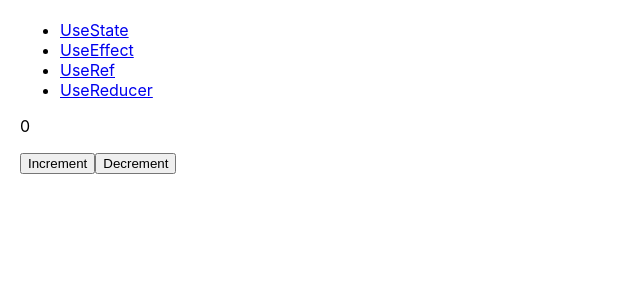
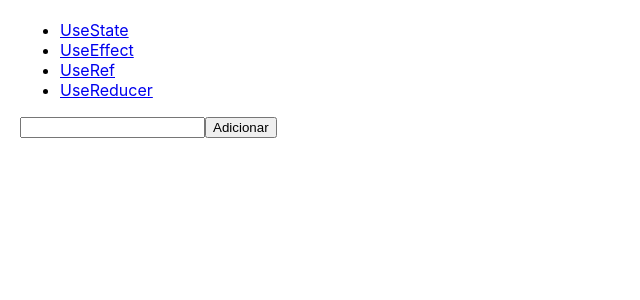
Before and after one commit to samuelrebula/hooks-react, a React (Create React App) app: page /useReducer in a window 1280 px wide. Shown: the top 300 px of the page, without its empty margins (0-640 px from the left). Built offline with nearby package versions, Linux system fonts and the light colour scheme.

Commit message:
New HookUseReducer

```diff
--- a/src/HookUseReducer.tsx
+++ b/src/HookUseReducer.tsx
@@ -1,22 +1,35 @@
-import { useReducer } from "react";
+import React, { useReducer, useState } from "react";
 
-type State = {
-  counter: number;
-};
+interface Task {
+  name: string;
+  isCompleted: boolean;
+}
 
-type Action = {
-  type: string;
-};
+interface State {
+  tasks: Task[];
+  tasksCount: number;
+}
 
-const reducer = (state: State, action: Action) => {
+type Action =
+  | { type: "add-task"; payload: string }
+  | { type: "toggle-task"; payload: number };
+
+const reducer = (state: State, action: Action): State => {
   switch (action.type) {
-    case "increment":
+    case "add-task":
       return {
-        counter: state.counter + 1,
+        ...state,
+        tasks: [...state.tasks, { name: action.payload, isCompleted: false }],
+        tasksCount: state.tasksCount + 1,
       };
-    case "decrement":
+    case "toggle-task":
       return {
-        counter: state.counter - 1,
+        ...state,
+        tasks: state.tasks.map((item, index) =>
+          index === action.payload
+            ? { ...item, isCompleted: !item.isCompleted }
+            : item
+        ),
       };
     default:
       return state;
@@ -24,15 +37,75 @@ const reducer = (state: State, action: Action) => {
 };
 
 const HookUseReducer: React.FC = () => {
-  const [state, dispatch] = useReducer(reducer, { counter: 0 });
+  const [state, dispatch] = useReducer(reducer, { tasks: [], tasksCount: 0 });
+
+  const [inputValue, setInputValue] = useState("");
 
   return (
     <div>
-      <p>{state.counter}</p>
-      <button onClick={() => dispatch({ type: "increment" })}>Increment</button>
-      <button onClick={() => dispatch({ type: "decrement" })}>Decrement</button>
+      <input
+        value={inputValue}
+        onChange={(e) => setInputValue(e.target.value)}
+      />
+      <button
+        onClick={() => {
+          dispatch({ type: "add-task", payload: inputValue });
+          setInputValue("");
+        }}
+      >
+        Adicionar
+      </button>
+
+      {state.tasks.map((task, index) => (
+        <p
+          key={index}
+          onClick={() => dispatch({ type: "toggle-task", payload: index })}
+          style={{ textDecoration: task.isCompleted ? "line-through" : "none" }}
+        >
+          {task.name}
+        </p>
+      ))}
     </div>
   );
 };
 
 export default HookUseReducer;
+
+// import { useReducer } from "react";
+
+// type State = {
+//   counter: number;
+// };
+
+// type Action = {
+//   type: string;
+// };
+
+// const reducer = (state: State, action: Action) => {
+//   switch (action.type) {
+//     case "increment":
+//       return {
+//         counter: state.counter + 1,
+//       };
+//     case "decrement":
+//       return {
+//         counter: state.counter - 1,
+//       };
+//     default:
+//       return state;
+//   }
+// };
+
+// const HookUseReducer: React.FC = () => {
+//   const [state, dispatch] = useReducer(reducer, { counter: 0 });
+
+//   return (
+//     <div>
+//       <p>{state.counter}</p>
+//       <button onClick={() => dispatch({ type: "increment" })}>Increment</button>
+//       <button onClick={() => dispatch({ type: "decrement" })}>Decrement</button>
+//     </div>
+//   );
+// };
+
+// export default HookUseReducer;
```
